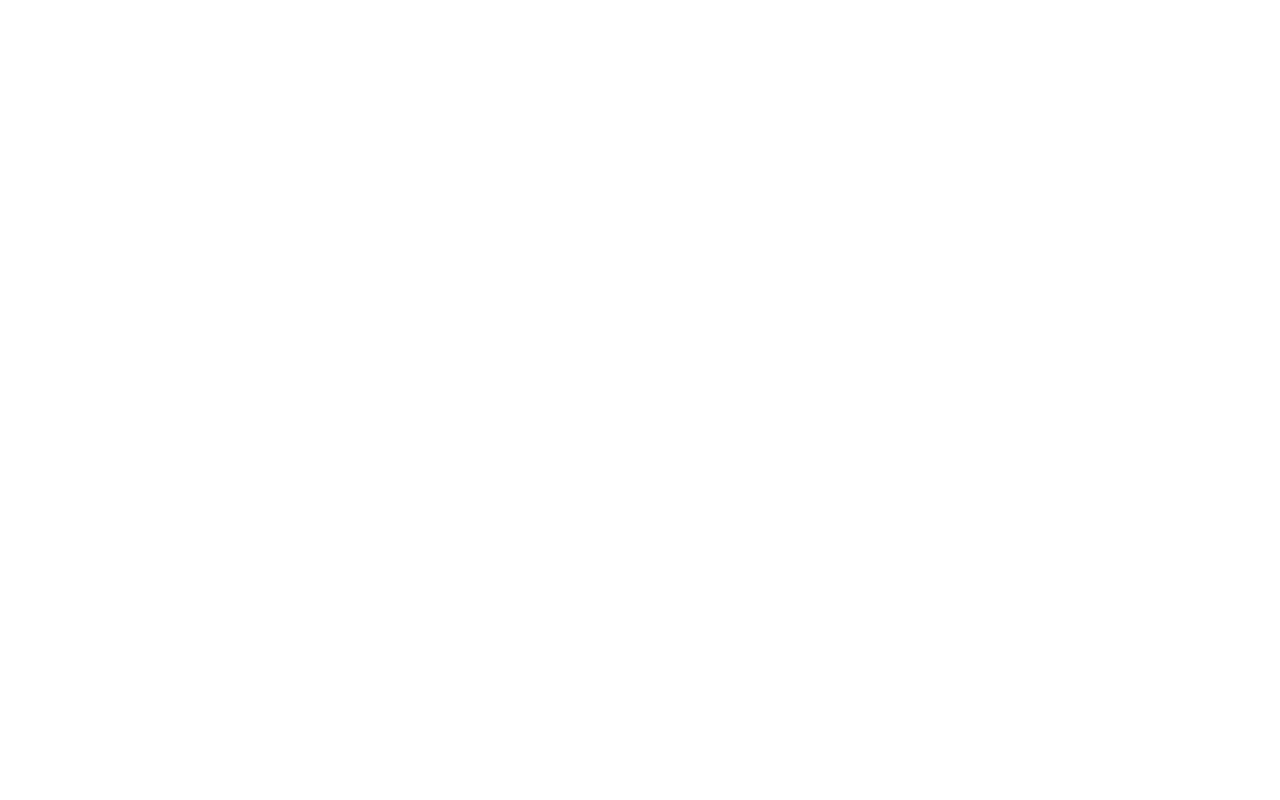
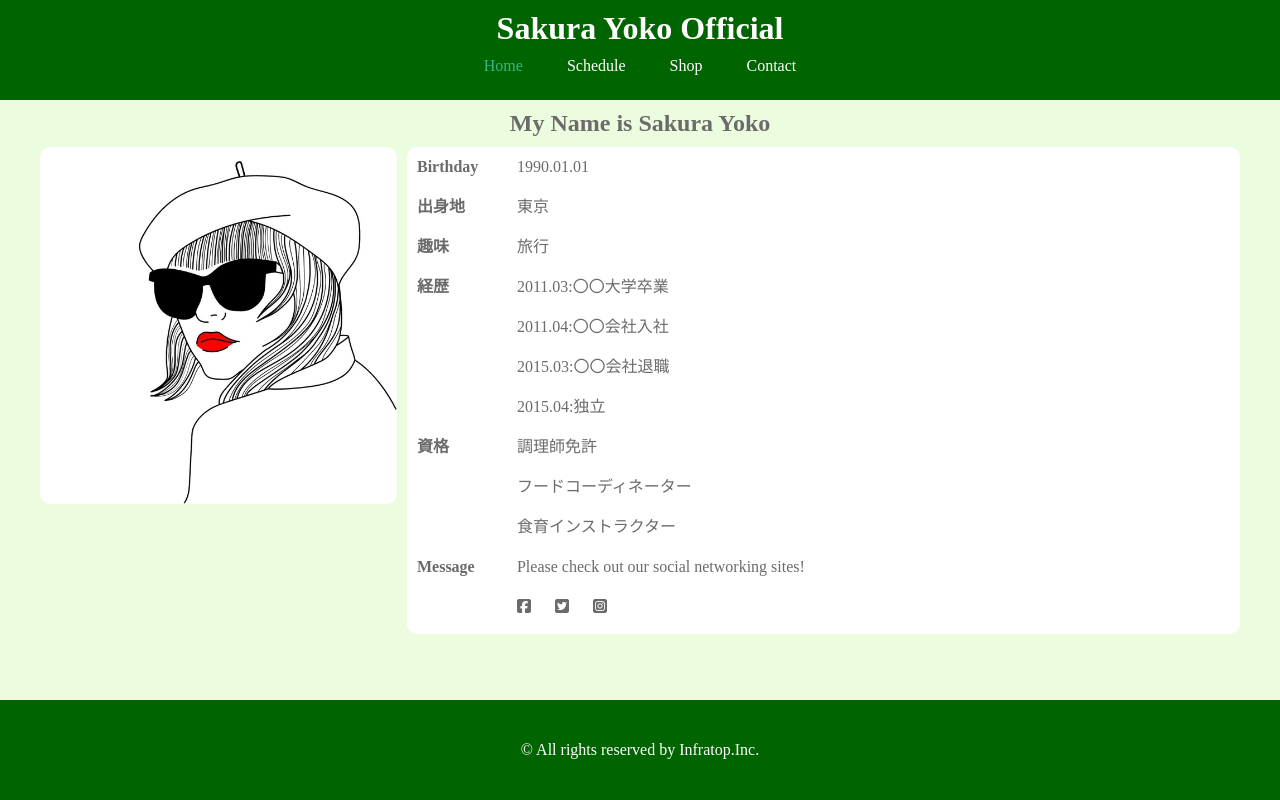
Before and after one commit to hiro9422/assignment-01, a plain HTML site: page index.html in a window 1280 px wide. Drawn offline with Linux system fonts and the light colour scheme.

Commit message:
Chapter 15 提出課題：HTML・CSS　課題提出

```diff
--- a/index.html
+++ b/index.html
@@ -8,6 +8,75 @@
   <link rel="stylesheet" href="style.css">
 </head>
 <body>
-
+  <header class="header">
+    <h1 class="header-title">
+      <a href="index.html">Sakura Yoko Official</a>
+    </h1>
+    <nav class="header-nav">
+      <ul class="header-nav__list">
+        <li class="header-nav__list-item">
+          <a href="index.html">Home</a>
+        </li>
+        <li class="header-nav__list-item">Schedule</li>
+        <li class="header-nav__list-item">Shop</li>
+        <li class="header-nav__list-item">Contact</li>
+      </ul>
+    </nav>
+  </header>
+  <main class="main">
+    <section class="introduction">
+      <h2 class="introduction-title">My Name is Sakura Yoko</h2>
+      <div class="introduction-content">
+        <div class="introduction-content__img-box">
+          <img src="img/picture.jpeg" alt="Sakura Yoko" height="1280" width="1280">
+        </div>
+        <div class="introduction-content__text-box">
+          <dl class="introduction-content__info-list">
+            <div class="introduction-content__info-list-row">
+              <dt class="introduction-content__info-list-title">Birthday</dt>
+              <dd class="introduction-content__info-list-data">1990.01.01</dd>
+            </div>
+            <div class="introduction-content__info-list-row">
+              <dt class="introduction-content__info-list-title">出身地</dt>
+              <dd class="introduction-content__info-list-data">東京</dd>
+            </div>
+            <div class="introduction-content__info-list-row">
+              <dt class="introduction-content__info-list-title">趣味</dt>
+              <dd class="introduction-content__info-list-data">旅行</dd>
+            </div>
+            <div class="introduction-content__info-list-row">
+              <dt class="introduction-content__info-list-title">経歴</dt>
+              <dd class="introduction-content__info-list-data">
+                <p>2011.03:〇〇大学卒業</p>
+                <p>2011.04:〇〇会社入社</p>
+                <p>2015.03:〇〇会社退職</p>
+                <p>2015.04:独立</p>
+              </dd>
+            </div>
+            <div class="introduction-content__info-list-row">
+              <dt class="introduction-content__info-list-title">資格</dt>
+              <dd class="introduction-content__info-list-data">
+                <p>調理師免許</p>
+                <p>フードコーディネーター</p>
+                <p>食育インストラクター</p>
+              </dd>
+            </div>
+            <div class="introduction-content__info-list-row">
+              <dt class="introduction-content__info-list-title">Message</dt>
+              <dd class="introduction-content__info-list-data">
+                <p>Please check out our social networking sites!</p>
+                <i class="fa-brands fa-square-facebook"></i>
+                <i class="fa-brands fa-square-twitter"></i>
+                <i class="fa-brands fa-square-instagram"></i>
+              </dd>
+            </div>
+          </dl>
+        </div>
+      </div>
+    </section>
+  </main>
+  <footer class="footer">
+    <p class="footer-text">© All rights reserved by Infratop.Inc.</p>
+  </footer>
 </body>
 </html>
--- a/style.css
+++ b/style.css
@@ -10,3 +10,118 @@ a {
   text-decoration: none;
   color: #38b48b;
 }
+
+/* ヘッダー */
+.header {
+  height: 100px;
+  width: 100%;
+  padding-top: 10px;
+  background-color: darkgreen;
+  text-align: center;
+}
+
+.header-title a {
+  color: #fff;
+}
+
+.header-nav {
+  padding: 10px 0;
+}
+
+.header-nav__list {
+  width: 100%;
+  list-style: none;
+}
+
+.header-nav__list-item {
+  display: inline-block;
+  margin: 0 20px;
+  color: #fff;
+}
+
+@media screen and (max-width: 768px) {
+  .header {
+    height: auto;
+  }
+}
+
+/* メイン */
+.main {
+  min-height: calc(100vh - 200px);
+  padding: 10px 40px 40px;
+  background-color: #ecfcdf;
+}
+
+.introduction-title {
+  margin-bottom: 10px;
+  text-align: center;
+}
+
+.introduction-content {
+  display: flex;
+  justify-content: center;
+}
+
+.introduction-content__img-box {
+  width: 30%;
+  margin: 0 10px 0 0;
+}
+
+.introduction-content__img-box img {
+  display: block;
+  height: auto;
+  width: 100%;
+  border-radius: 10px;
+}
+
+.introduction-content__text-box {
+  width: 70%;
+  padding: 0 10px;
+  background-color: #fff;
+  border-radius: 10px;
+  line-height: 40px;
+}
+
+.introduction-content__info-list-row {
+  display: flex;
+}
+
+.introduction-content__info-list-title {
+  flex-shrink: 0;
+  width: 100px;
+  font-weight: bold;
+}
+
+.fa-brands {
+  margin: 0 20px 20px 0;
+}
+
+@media screen and (max-width: 768px) {
+  .introduction-content {
+    display: block;
+  }
+
+  .introduction-content__img-box {
+    width: 100%;
+    margin: 0 0 10px 0;
+  }
+
+  .introduction-content__text-box {
+    width: 100%;
+  }
+}
+
+/* フッター */
+.footer {
+  display: flex;
+  align-items: center;
+  justify-content: center;
+  height: 100px;
+  width: 100%;
+  background-color: darkgreen;
+}
+
+.footer-text {
+  color: #fff;
+  text-align: center;
+}
```
Also changed, not shown: img/picture.jpeg (added).
